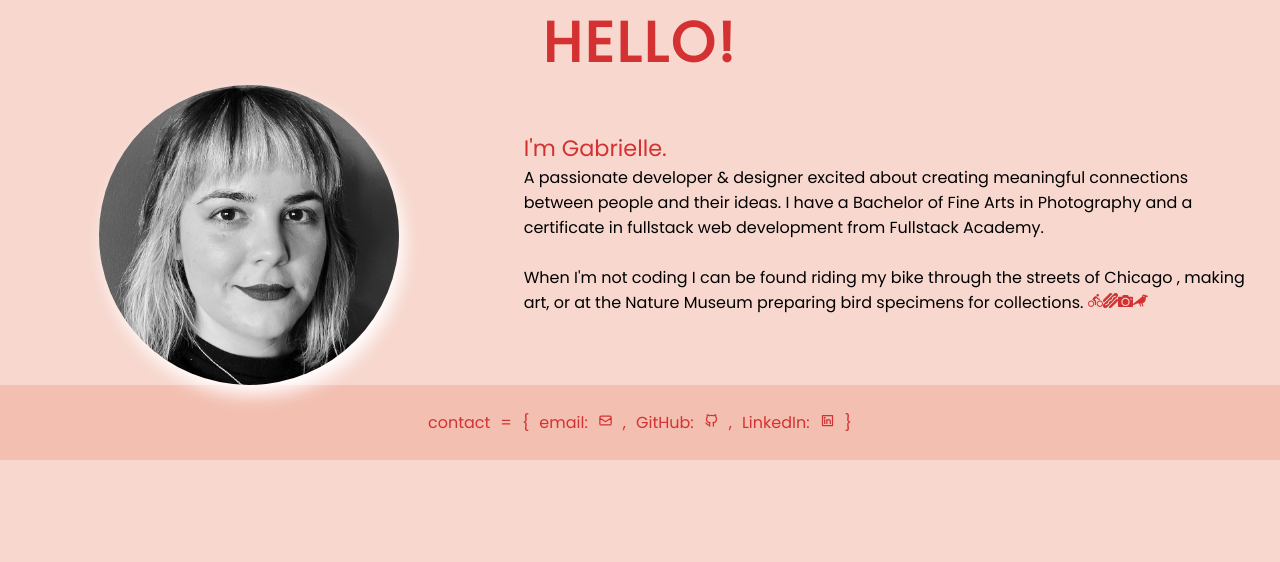
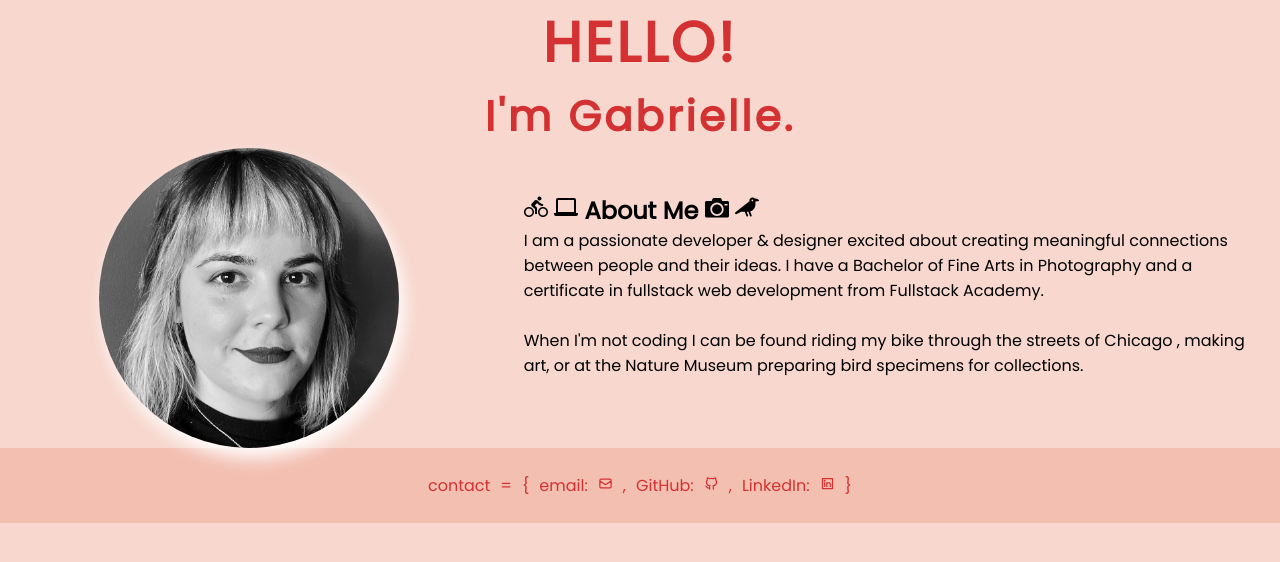
Before and after one commit to gabi-rogers23/personal_site, a React app: page /about in a window 1280 px wide. Built offline with nearby package versions, Linux system fonts and the light colour scheme; a web font is replaced by a local one.

Commit message:
WIP about me section placement

```diff
--- a/public/style.css
+++ b/public/style.css
@@ -240,7 +240,7 @@ li {
 
 .start {
   color: rgb(212, 50, 50);
-  font-size: 1.4em;
+  font-size: .75em;
 }
 
 .aboutParagraphs {
--- a/src/components/about.js
+++ b/src/components/about.js
@@ -1,22 +1,24 @@
 import React from "react";
 const self = require("./assets/Rogers_Gabrielle.jpeg");
-import { FaCrow, FaHotdog } from "react-icons/fa";
+import { FaCrow } from "react-icons/fa";
 import { ImCamera } from "react-icons/im";
 import { MdOutlineDirectionsBike } from "react-icons/md";
+import {GrPersonalComputer} from "react-icons/gr"
 
 const About = () => {
   return (
     <>
-      <h1 className="hello">HELLO!</h1>
+      <h1 className="hello">HELLO!          <div className="start">I'm Gabrielle.</div></h1>
+
       <div className="aboutContainer">
         <div className="selfContainer">
           <img className="self" src={self}></img>
         </div>
         <div className="aboutParagraphs">
-          <div className="start">I'm Gabrielle.</div>
+            <h2><MdOutlineDirectionsBike/> <GrPersonalComputer/> About Me <ImCamera/> <FaCrow/></h2>
           <div>
             <p>
-              A passionate developer & designer excited about creating
+              I am a passionate developer & designer excited about creating
               meaningful connections between people and their ideas. I have a
               Bachelor of Fine Arts in Photography and a certificate in
               fullstack web development from Fullstack Academy.
@@ -25,10 +27,7 @@ const About = () => {
             <p>
               When I'm not coding I can be found riding my bike through the
               streets of Chicago , making art, or at the Nature Museum preparing
-              bird specimens for collections.              <MdOutlineDirectionsBike className="navIcon" />
-              <FaHotdog className="navIcon" />
-              <ImCamera className="navIcon" />
-              <FaCrow className="navIcon" />
+              bird specimens for collections.
             </p>
           </div>
         </div>
```
